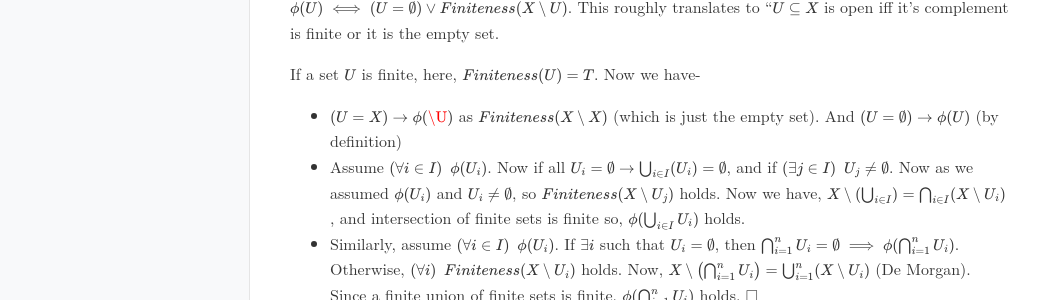
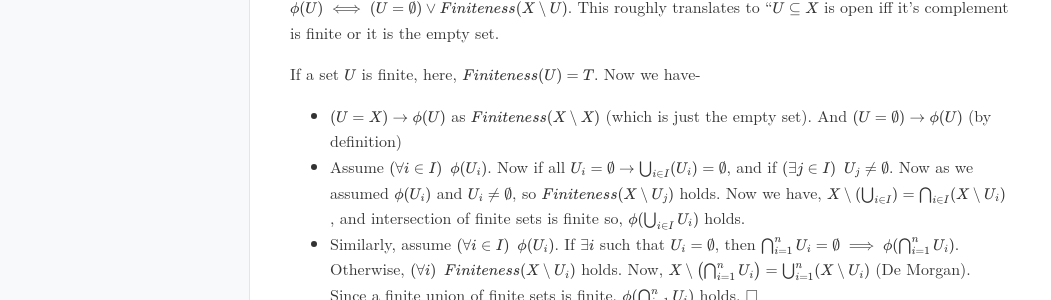
Before and after one commit to Nasif-Abdullah/Math, a Jekyll site: the page built from Point-Set Topology/Introduction.md, in a window 1280 px wide and 900 px high, scrolled down 733 px. Shown: the part 495-795 px from the top of the window, without its empty margins (0-1051 px from the left). Built offline with Jekyll 4.4.1, drawn with Linux system fonts in a browser that asks for light colours; some web fonts are replaced.

```diff
--- a/Point-Set Topology/Introduction.md
+++ b/Point-Set Topology/Introduction.md
@@ -39,7 +39,7 @@ Let X be an infinite set and we have $$U \subseteq X$$ .We define the predicate
 
 If a set $$U$$ is finite, here, $$Finiteness(U) = T$$. Now we have-
 
- - $$(U = X) \rightarrow \phi(\U)$$ as $$Finiteness(X \setminus X)$$ (which is just the empty set). And $$(U = \emptyset) \rightarrow \phi(U)$$ (by definition)
+ - $$(U = X) \rightarrow \phi(U)$$ as $$Finiteness(X \setminus X)$$ (which is just the empty set). And $$(U = \emptyset) \rightarrow \phi(U)$$ (by definition)
  - Assume $$(\forall i \in I)\ \ \phi(U_i)$$. Now if all $$U_i = \emptyset \rightarrow \bigcup_{i \in I} (U_i) = \emptyset$$, and if $$(\exists j \in I) \ \ U_j \neq \emptyset$$. Now as we assumed $$\phi(U_i)$$ and $$U_i \neq \emptyset$$, so $$Finiteness(X \setminus U_j)$$ holds. Now we have, $$X \setminus (\bigcup_{i \in I}) = \bigcap_{i \in I} (X \setminus U_i)$$, and intersection of finite sets is finite so, $$\phi(\bigcup_{i \in I} U_i)$$ holds.
  - Similarly, assume $$(\forall i \in I) \ \ \phi(U_i)$$. If $$\exists i$$ such that $$U_i = \emptyset$$, then $$\bigcap_{i=1}^n U_i = \emptyset \implies \phi(\bigcap_{i=1}^n U_i)$$. Otherwise, $$(\forall i) \ \ Finiteness(X \setminus U_i)$$ holds. Now, $$X \setminus \left(\bigcap_{i=1}^n U_i\right) = \bigcup_{i=1}^n (X \setminus U_i)$$ (De Morgan). Since a finite union of finite sets is finite, $$\phi(\bigcap_{i=1}^n U_i)$$ holds. $$\square$$
 
```
